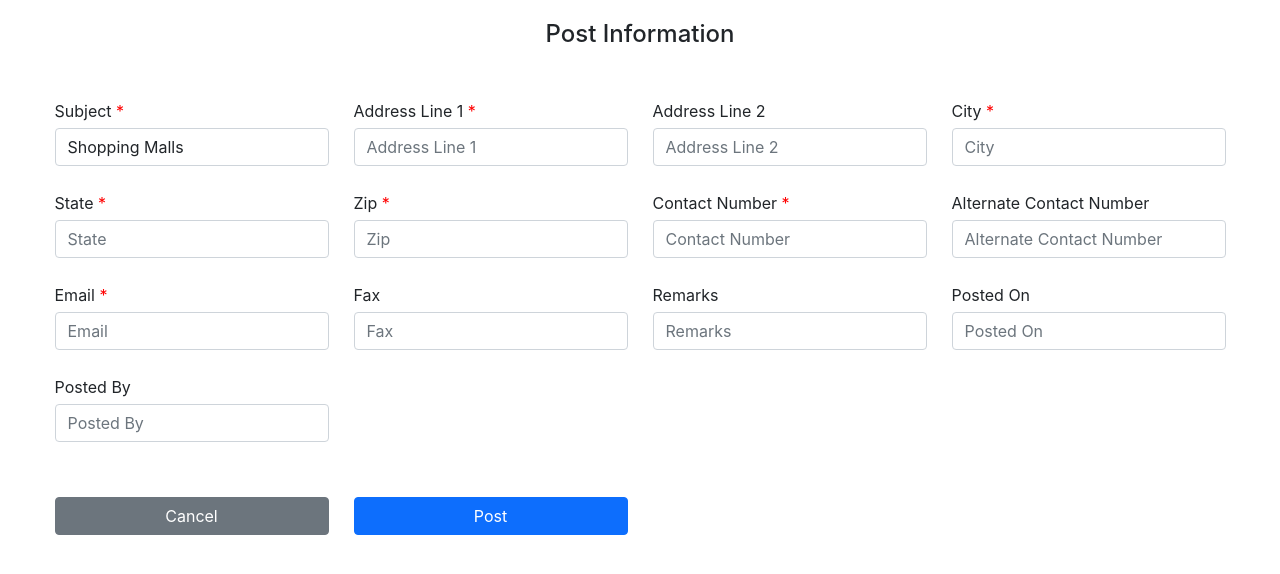
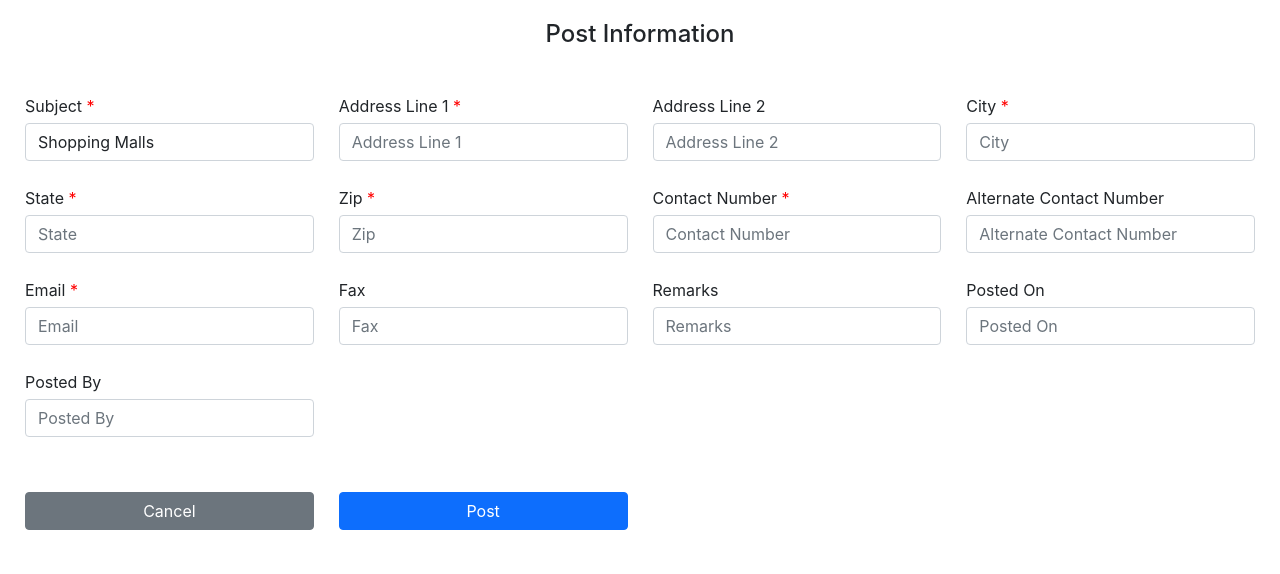
Before and after one commit to balayogesh2000/city-classified-frontend, a React (Create React App) app: page /admin/post-information in a window 1280 px wide. Shown: the top 574 px of the page. Built offline with nearby package versions, Linux system fonts and the light colour scheme.

Commit message:
updated styles

```diff
--- a/src/components/Admin/PostInformation/PostInformation.module.css
+++ b/src/components/Admin/PostInformation/PostInformation.module.css
@@ -1,9 +1,6 @@
 .PostInformation {
-  margin: 50px 0px;
+  padding: 25px;
   width: 100%;
-  display: flex;
-  justify-content: center;
-  align-items: center;
 }
 
 .title {
```
